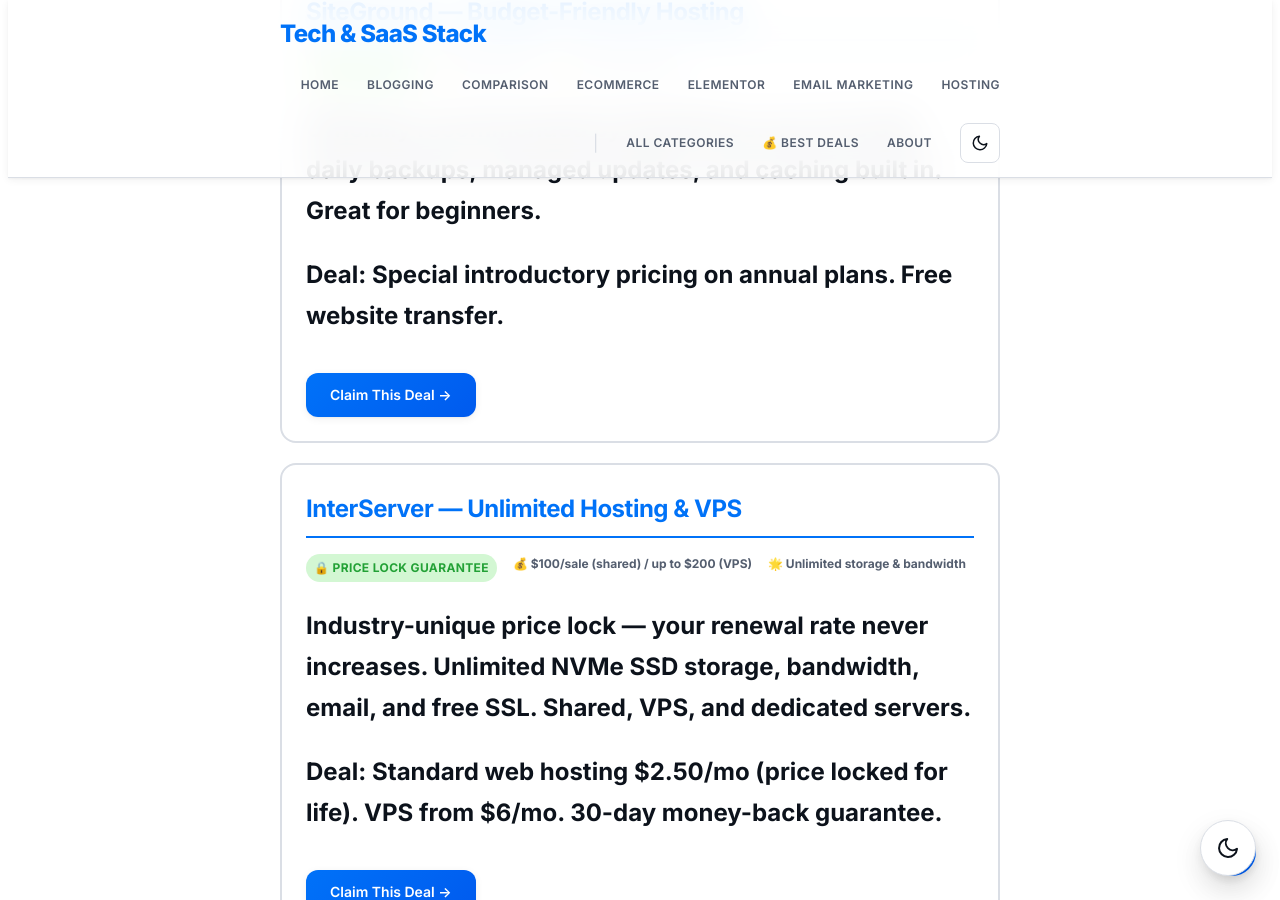
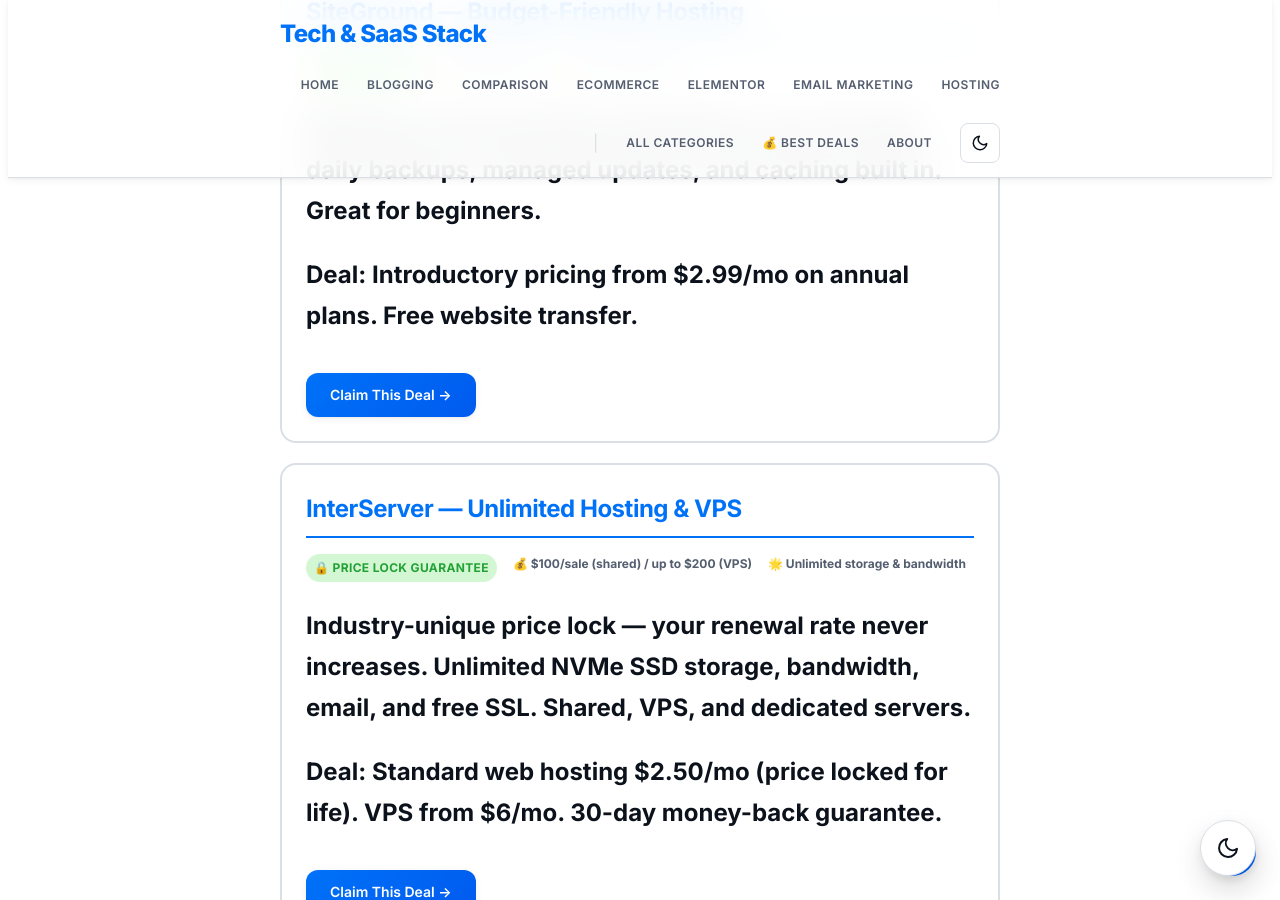
Before and after one commit to fellowizsick/tech-saas-stack, a Jekyll site: the page built from best-deals.md, in a window 1280 px wide and 900 px high, scrolled down 535 px. Built offline with Jekyll 4.4.1, drawn with Linux system fonts in a browser that asks for light colours; some of the changed text lies outside the part shown.

Commit message:
Update affiliate pricing: SiteGround .99/mo intro, Semrush Pro 29/mo
Verified affiliate link status (daily cron):
- SiteGround: 200 OK
- InterServer: 403 (WAF blocks curl, works in browser)
- Cloudways: 403 (WAF blocks curl, works in browser)
- ScalaHosting: 200 OK
- Kinsta: 200 OK
- Semrush: 200 OK
- Elementor: 200 OK
- ActiveCampaign: 200 OK
- Ahrefs: 200 OK
- ConvertKit: 200 OK (redirects to kit.com)

No new affiliate IDs added for Cloudways/ScalaHosting (pending approval).

```diff
--- a/best-deals.md
+++ b/best-deals.md
@@ -47,7 +47,7 @@
       <span>🌟 WP recommended</span>
     </div>
     <p>Officially recommended by WordPress.org. Free SSL, daily backups, managed updates, and caching built in. Great for beginners.</p>
-    <p><strong>Deal:</strong> Special introductory pricing on annual plans. Free website transfer.</p>
+    <p><strong>Deal:</strong> Introductory pricing from $2.99/mo on annual plans. Free website transfer.</p>
     <a class="deal-btn" href="https://www.siteground.com/wordpress-hosting" rel="nofollow sponsored" target="_blank">Claim This Deal →</a>
   </div>
 
@@ -111,7 +111,7 @@
       <span>💰 $200/sale or 40% recurring</span>
     </div>
     <p>Industry-leading SEO platform with keyword research, competitor analysis, site audit, and content marketing tools.</p>
-    <p><strong>Deal:</strong> Free trial available. Annual plans save 17%.</p>
+    <p><strong>Deal:</strong> Pro plan $129/mo (annual). Free trial available. Annual plans save 17%.</p>
     <a class="deal-btn" href="https://www.semrush.com/" rel="nofollow sponsored" target="_blank">Claim This Deal →</a>
   </div>
 
```
